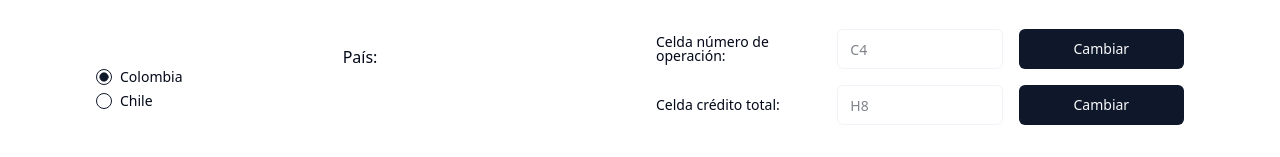
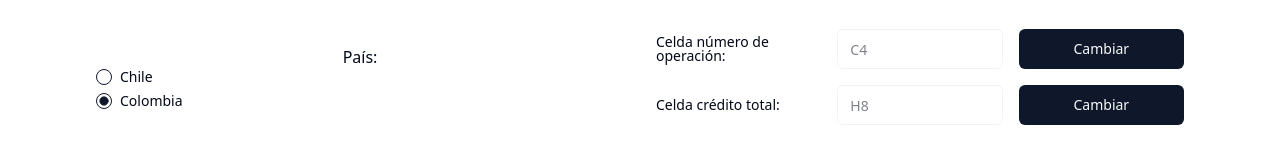
Before and after one commit to jokinz/maaq-payment-plan-analyzer, a React (Vite) app: page / in a window 1280 px wide. Shown: the part 203-360 px from the top of the page. Built offline with nearby package versions, Linux system fonts and the light colour scheme.

Commit message:
updated ui and btns fnality

```diff
--- a/src/components/PlanDePago.tsx
+++ b/src/components/PlanDePago.tsx
@@ -191,29 +191,25 @@ function PlanDePago() {
           <RadioGroup defaultValue="colombia">
             <div className="flex items-center space-x-2">
               <RadioGroupItem
+                value="chile"
+                id="chile"
+                checked={country === 'chile'}
+                onClick={() => {
+                  setCountry('chile')
+                }}
+              />
+              <Label htmlFor="chile">Chile</Label>
+            </div>
+            <div className="flex items-center space-x-2">
+              <RadioGroupItem
                 value="colombia"
                 id="colombia"
                 checked={country === 'colombia'}
                 onClick={() => {
-                  setCellOperationNumber('C4')
-                  setCellTotalCredit('H5')
                   setCountry('colombia')
                 }}
               />
               <Label htmlFor="colombia">Colombia</Label>
-            </div>
-            <div className="flex items-center space-x-2">
-              <RadioGroupItem
-                value="chile"
-                id="chile"
-                checked={country === 'chile'}
-                onClick={() => {
-                  setCellOperationNumber('C1')
-                  setCellTotalCredit('H5')
-                  setCountry('chile')
-                }}
-              />
-              <Label htmlFor="chile">Chile</Label>
             </div>
           </RadioGroup>
         </div>
```
